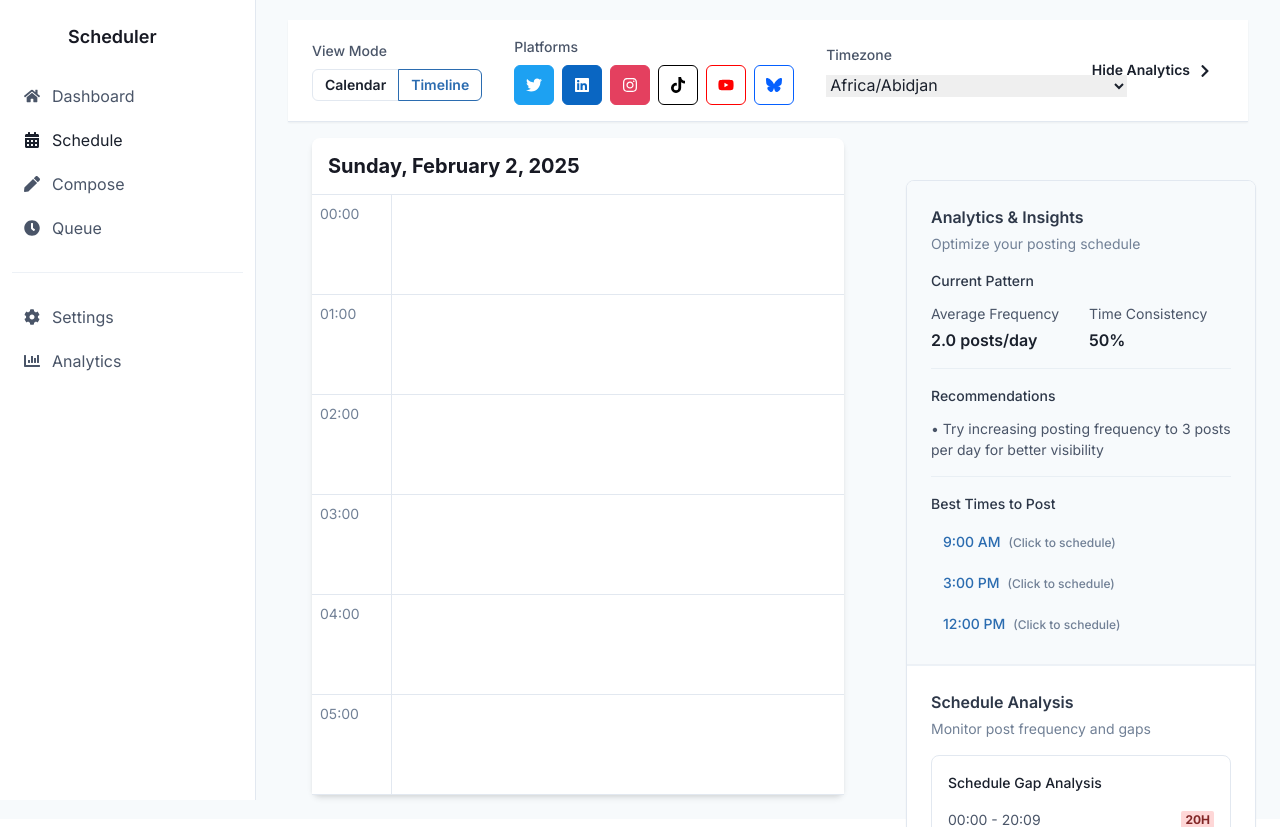
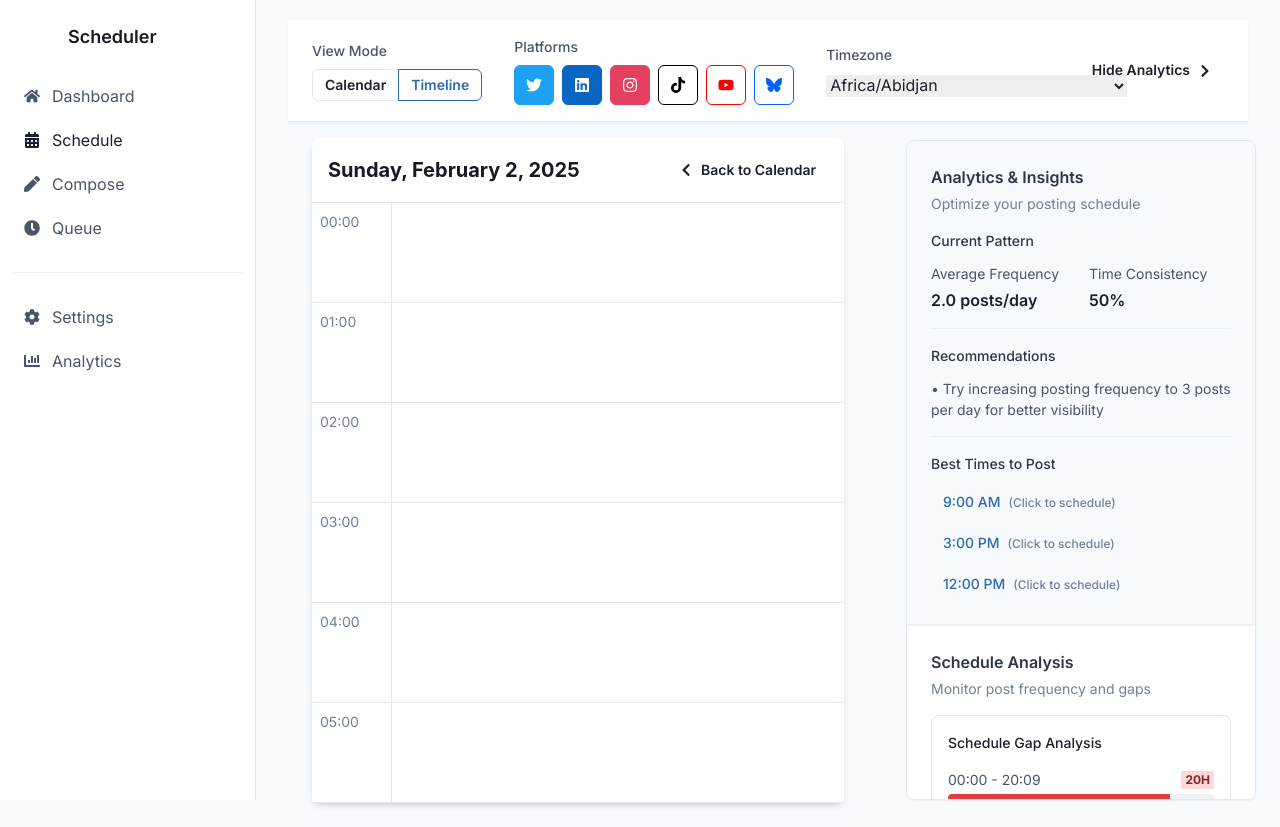
Before and after one commit to JAlbertCode/Social-media-scheduler, a Next.js app: page /schedule in a window 1280 px wide. Both pictures are taken after a click on the button "Timeline". Built offline with nearby package versions, Linux system fonts and the light colour scheme.

Commit message:
Fixed analytics scrolling
Fixed analytics scrolling

```diff
--- a/src/app/schedule/page.tsx
+++ b/src/app/schedule/page.tsx
@@ -255,6 +255,7 @@ export default function SchedulePage() {
                 date={selectedDate}
                 posts={getPostsInTimezone(getFilteredPosts())}
                 onMovePost={handleMovePost}
+                onBack={() => setViewMode('calendar')}
               />
             )}
           </Box>
@@ -263,15 +264,16 @@ export default function SchedulePage() {
           {isFrequencyPanelOpen && (
             <Box
               position="fixed"
+              height="calc(100vh - 140px)"  // Increased height
+              top="140px"
+              overflowY="auto"
               right={6}
-              top="180px"
               width="350px"
               bg="white"
               borderWidth="1px"
               borderColor="gray.200"
               rounded="lg"
               shadow="sm"
-              overflow="hidden"
             >
               <VStack spacing={0} align="stretch" divider={<Divider />}>
                 <Box p={6} bg="gray.50">
@@ -292,7 +294,7 @@ export default function SchedulePage() {
                   />
                 </Box>
 
-                <Box p={6} borderTopWidth="1px" borderColor="gray.100">
+                <Box p={6} mb={4} borderTopWidth="1px" borderColor="gray.100">
                   <Text fontSize="md" fontWeight="semibold" color="gray.700" mb={1}>
                     Schedule Analysis
                   </Text>
--- a/src/components/Timeline.tsx
+++ b/src/components/Timeline.tsx
@@ -4,15 +4,17 @@ import React from 'react'
 import { useDrop } from 'react-dnd'
 import { ScheduledPost, DragItem } from '../types/calendar'
 import { DraggablePost } from './DraggablePost'
-import { Box, Text, Heading, useColorModeValue } from '@chakra-ui/react'
+import { Box, Text, Heading, useColorModeValue, HStack, Button, Icon } from '@chakra-ui/react'
+import { FaChevronLeft } from 'react-icons/fa'
 
 interface TimelineProps {
   posts: ScheduledPost[]
   onMovePost?: (postId: string, newTime: Date) => void
   date: Date
+  onBack?: () => void
 }
 
-export function Timeline({ posts, onMovePost, date }: TimelineProps) {
+export function Timeline({ posts, onMovePost, date, onBack }: TimelineProps) {
   const hours = Array.from({ length: 24 }, (_, i) => i)
 
   const getPostsForHour = (hour: number) => {
@@ -75,6 +77,7 @@ export function Timeline({ posts, onMovePost, date }: TimelineProps) {
   return (
     <Box bg="white" rounded="lg" shadow="md">
       <Box p={4} borderBottom="1px" borderColor="gray.200">
+        <HStack justify="space-between" align="center">
           <Heading size="md" color="gray.900">
             {date.toLocaleDateString(undefined, {
               weekday: 'long',
@@ -83,6 +86,15 @@ export function Timeline({ posts, onMovePost, date }: TimelineProps) {
               day: 'numeric'
             })}
           </Heading>
+          <Button
+            leftIcon={<Icon as={FaChevronLeft} />}
+            onClick={onBack}
+            size="sm"
+            variant="ghost"
+          >
+            Back to Calendar
+          </Button>
+        </HStack>
       </Box>
       <Box overflowY="auto" maxH="calc(100vh - 200px)">
         {hours.map((hour) => (
```
Lines whose indentation alone changed are shown as unchanged.
